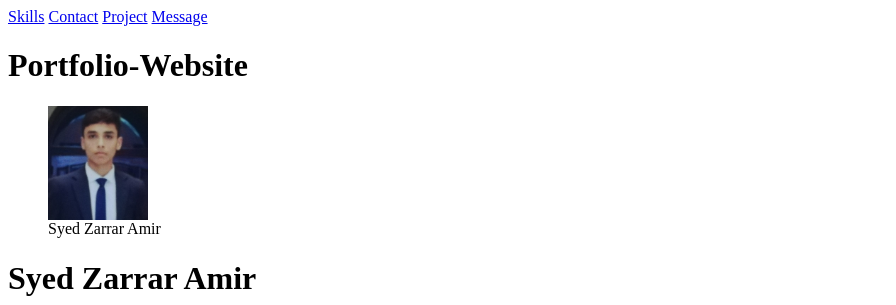
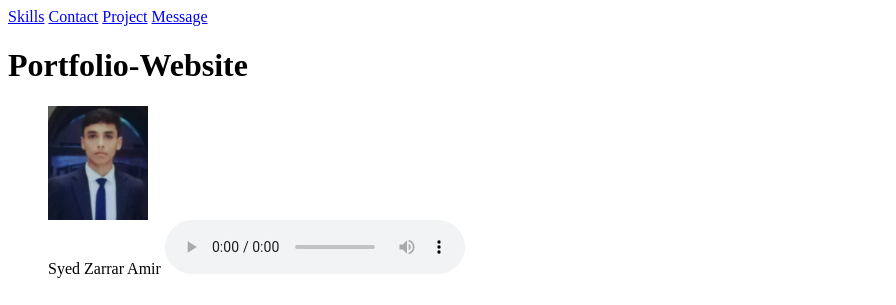
Before and after one commit to Syedzarraramir/Portfolio-Website, a plain HTML site: page index.html in a window 1280 px wide. Shown: the top 305 px of the page, without its empty margins (0-896 px from the left). Drawn offline with Linux system fonts and the light colour scheme.

Commit message:
audio added

```diff
--- a/index.html
+++ b/index.html
@@ -37,7 +37,8 @@
     <h1 class="heading">Portfolio-Website </h1>
     <figure>
         <img src="./Pictures+Icon/Profile.jpg" class="zarrarpicture" title="Zarrar" alt=" Syed Zarrar Amir" width="100">
-        <figcaption>Syed Zarrar Amir </figcaption>
+        <figcaption>Syed Zarrar Amir  <audio controls>
+            <source src="./audio/zarrar_name_recording.m4a" type="audio/mp4" ></figcaption>
     </figure>
     <h1>Syed Zarrar Amir</h1>
     Address: <iframe src="https://www.google.com/maps/embed?pb=!1m18!1m12!1m3!1d3309.927445248276!2d71.5541119708863!3d33.94299417041891!2m3!1f0!2f0!3f0!3m2!1i1024!2i768!4f13.1!3m3!1m2!1s0x38d919dda60f645f%3A0xf9f3fe739c6403b8!2sMasjid%20Abdulla%20Bin%20Masood%20Rahim%20Abad%20Kaga%20Wala%20Peshawar!5e0!3m2!1sen!2s!4v1710391483729!5m2!1sen!2s" width="300"  style="border: 10px;;" allowfullscreen="" loading="lazy" referrerpolicy="no-referrer-when-downgrade"> </iframe>
```
Also changed, not shown: 1 other file.
